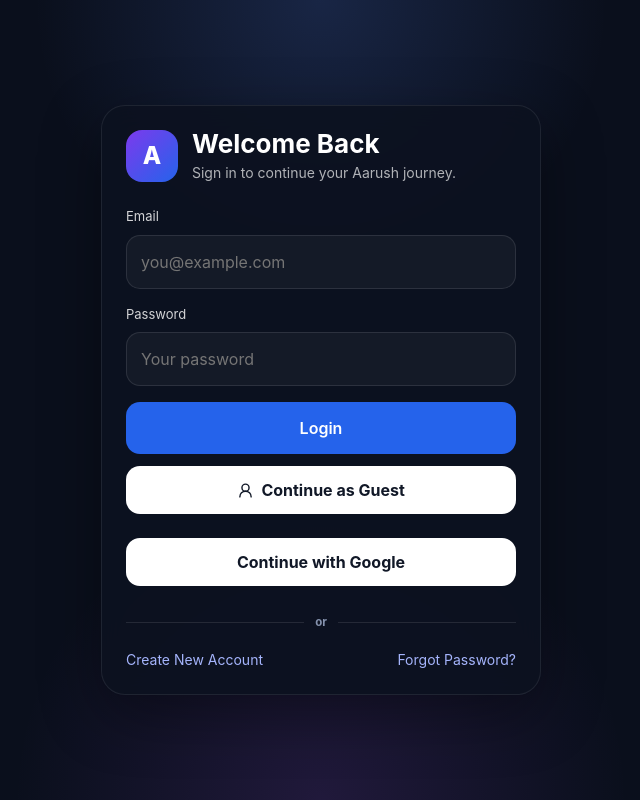
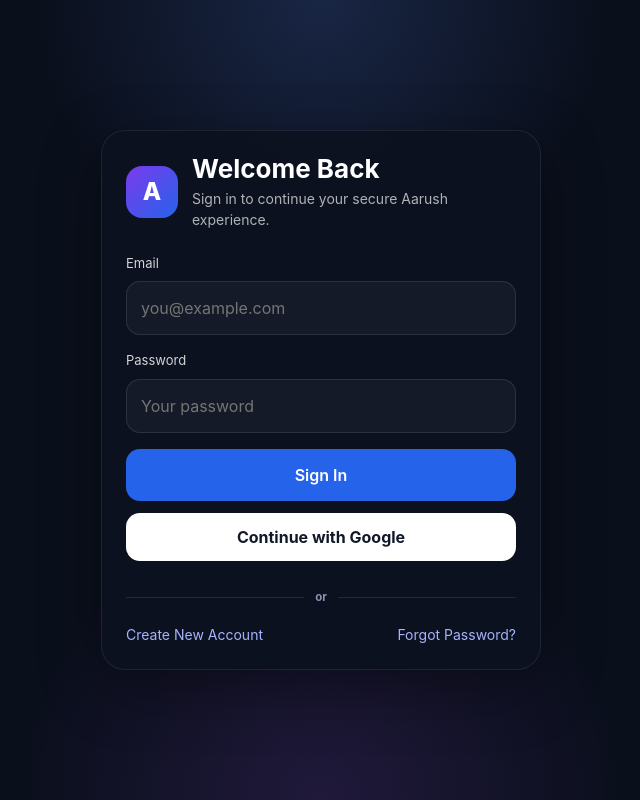
Before and after one commit to amansatwai/Aarush, a React (Vite) app in the folder client/: page /login in a window 1280 px wide. Shown: the whole page, without its empty margins (319-959 px from the left). Built offline with nearby package versions, Linux system fonts and the light colour scheme.

Commit message:
Clean login page and remove guest mode

```diff
--- a/client/src/pages/Login.jsx
+++ b/client/src/pages/Login.jsx
@@ -1,17 +1,12 @@
+// src/pages/Login.jsx
+
 import React, { useState } from 'react';
 import { Link } from 'react-router-dom';
-import { UserRound } from 'lucide-react';
 import AuthLayout from '../components/AuthLayout';
 import AuthInput from '../components/AuthInput';
 import LoadingButton from '../components/LoadingButton';
 import { authApi } from '../lib/supabase';
 import './AuthPages.css';
-
-const GUEST_KEYS = {
-  isGuest: 'aarush_is_guest',
-  guestSession: 'aarush_guest_session',
-  guestProfile: 'aarush_guest_profile',
-};
 
 export default function Login() {
   const [form, setForm] = useState({
@@ -44,19 +39,21 @@
 
   const handleChange = (event) => {
     const { name, value } = event.target;
+
     setForm((previous) => ({
       ...previous,
       [name]: value,
     }));
-  };
 
-  const clearGuestSession = () => {
-    localStorage.removeItem(GUEST_KEYS.isGuest);
-    localStorage.removeItem(GUEST_KEYS.guestSession);
-    localStorage.removeItem(GUEST_KEYS.guestProfile);
-  };
+    setErrors((previous) => ({
+      ...previous,
+      [name]: '',
+    }));
 
-  const handleSubmit = async (event) => {
+    if (serverError) {
+      setServerError('');
+    }
+  };  const handleSubmit = async (event) => {
     event.preventDefault();
     setServerError('');
 
@@ -66,7 +63,6 @@
 
     try {
       setLoading(true);
-      clearGuestSession();
 
       await authApi.signIn(form);
 
@@ -82,36 +78,17 @@
   const handleGoogleLogin = async () => {
     try {
       setLoading(true);
-      clearGuestSession();
+      setServerError('');
+
       await authApi.signInWithGoogle();
     } catch (error) {
       setServerError(error.message || 'Google login failed');
       setLoading(false);
     }
-  };
-
-  const handleGuestLogin = () => {
-    const guestProfile = {
-      displayName: 'Guest User',
-      username: '@guest',
-      accountType: 'guest',
-    };
-
-    localStorage.setItem(GUEST_KEYS.isGuest, 'true');
-    localStorage.setItem(GUEST_KEYS.guestSession, 'active');
-    localStorage.setItem(
-      GUEST_KEYS.guestProfile,
-      JSON.stringify(guestProfile)
-    );
-
-    // Force App.jsx to detect the guest session
-    window.location.replace('/home');
-  };
-
-  return (
+  };  return (
     <AuthLayout
       title="Welcome Back"
-      subtitle="Sign in to continue your Aarush journey."
+      subtitle="Sign in to continue your secure Aarush experience."
     >
       <form onSubmit={handleSubmit}>
         <AuthInput
@@ -137,30 +114,18 @@
         />
 
         {serverError ? (
-          <div className="form-alert">{serverError}</div>
+          <div className="form-alert">
+            {serverError}
+          </div>
         ) : null}
 
-        <LoadingButton type="submit" loading={loading}>
-          Login
+        <LoadingButton
+          type="submit"
+          loading={loading}
+        >
+          Sign In
         </LoadingButton>
       </form>
-
-      <button
-        type="button"
-        className="google-btn full"
-        onClick={handleGuestLogin}
-        disabled={loading}
-        style={{
-          display: 'inline-flex',
-          alignItems: 'center',
-          justifyContent: 'center',
-          gap: '0.45rem',
-          marginTop: '0.75rem',
-        }}
-      >
-        <UserRound size={17} />
-        Continue as Guest
-      </button>
 
       <button
         type="button"
@@ -187,7 +152,8 @@
           style={{
             flex: 1,
             height: '1px',
-            background: 'rgba(255,255,255,0.1)',
+            background:
+              'rgba(255,255,255,0.1)',
           }}
         />
         <span>or</span>
@@ -195,14 +161,20 @@
           style={{
             flex: 1,
             height: '1px',
-            background: 'rgba(255,255,255,0.1)',
+            background:
+              'rgba(255,255,255,0.1)',
           }}
         />
       </div>
 
       <div className="auth-links">
-        <Link to="/signup">Create New Account</Link>
-        <Link to="/forgot-password">Forgot Password?</Link>
+        <Link to="/signup">
+          Create New Account
+        </Link>
+
+        <Link to="/forgot-password">
+          Forgot Password?
+        </Link>
       </div>
     </AuthLayout>
   );
```
